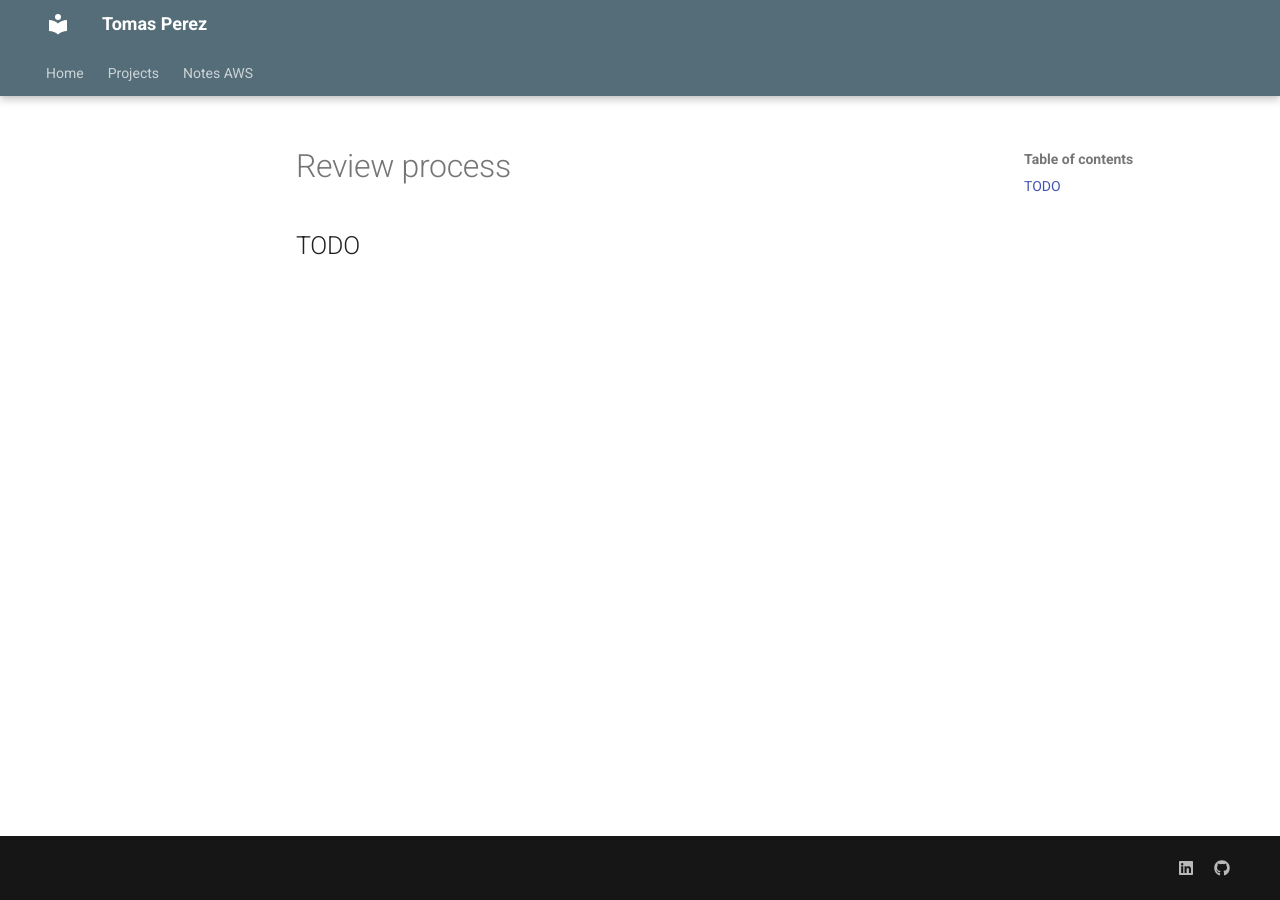
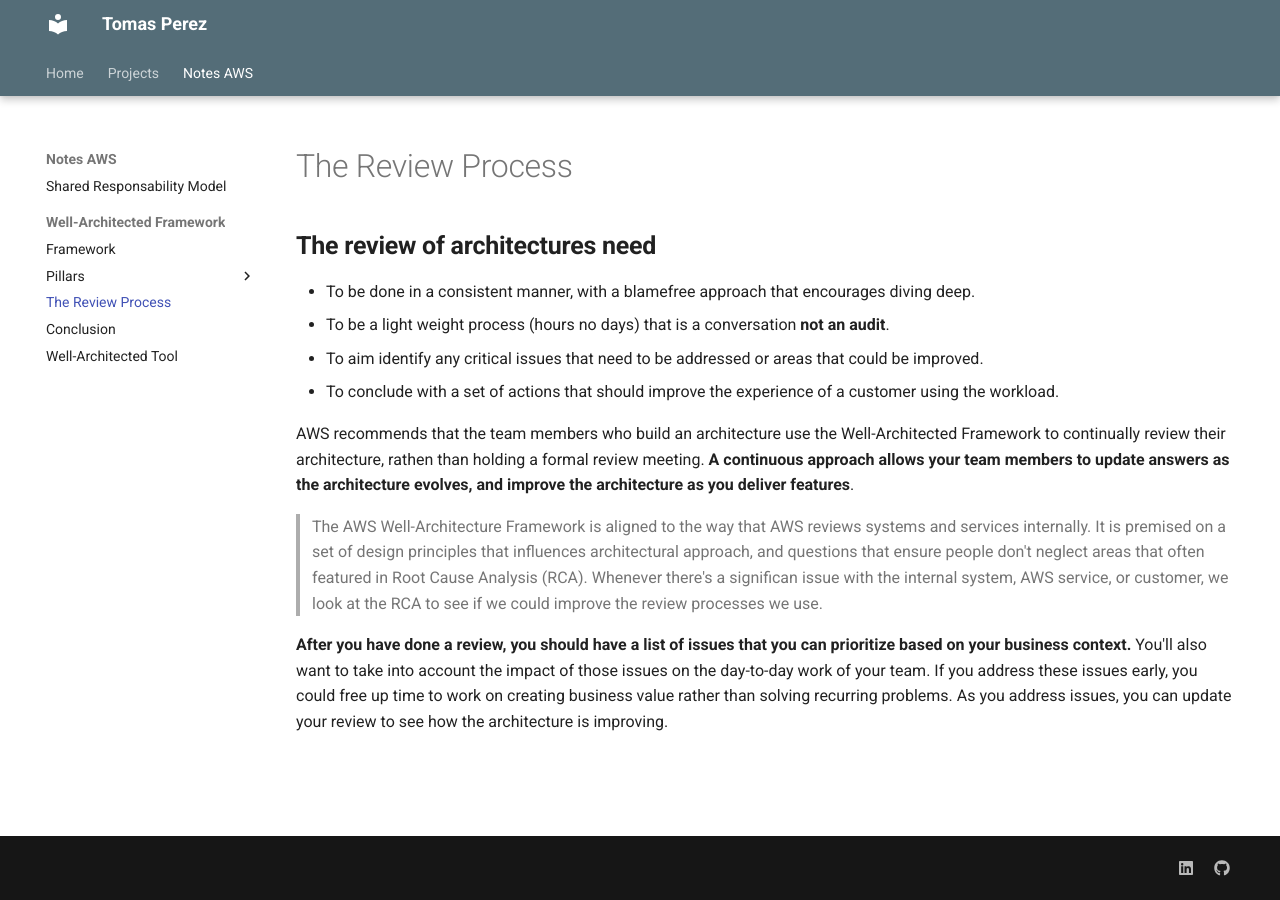
Before and after one commit to Tomperez98/blog, an MkDocs documentation site: the page built from docs/notes-aws/well-architected-framework/review-process.md, in a window 1280 px wide. Built offline with MkDocs 1.6.1 and Material for MkDocs 9.7.7, drawn with Linux system fonts in a browser that asks for light colours.

Commit message:
Waf review process (#7)
* Renaming dirs. From '_' to '-'

* On review process

* Review process TODO checked

```diff
--- a/docs/notes-aws/well-architected-framework/review-process.md
+++ b/docs/notes-aws/well-architected-framework/review-process.md
@@ -1 +1,16 @@
-## TODO
+---
+hide:
+  - toc
+---
+
+## **The review of architectures need**
+- To be done in a consistent manner, with a blamefree approach that encourages diving deep.
+- To be a light weight process (hours no days) that is a conversation **not an audit**.
+- To aim identify any critical issues that need to be addressed or areas that could be improved.
+- To conclude with a set of actions that should improve the experience of a customer using the workload.
+
+AWS recommends that the team members who build an architecture use the Well-Architected Framework to continually review their architecture, rathen than holding a formal review meeting. **A continuous approach allows your team members to update answers as the architecture evolves, and improve the architecture as you deliver features**.
+
+> The AWS Well-Architecture Framework is aligned to the way that AWS reviews systems and services internally. It is premised on a set of design principles that influences architectural approach, and questions that ensure people don't neglect areas that often featured in Root Cause Analysis (RCA). Whenever there's a significan issue with the internal system, AWS service, or customer, we look at the RCA to see if we could improve the review processes we use.
+
+**After you have done a review, you should have a list of issues that you can prioritize based on your business context.** You'll also want to take into account the impact of those issues on the day-to-day work of your team. If you address these issues early, you could free up time to work on creating business value rather than solving recurring problems. As you address issues, you can update your review to see how the architecture is improving.
--- a/mkdocs.yml
+++ b/mkdocs.yml
@@ -97,6 +97,7 @@
                       - "Data Patterns": notes-aws/well-architected-framework/pillars/sustainability/best-practices/data-patterns.md
                       - "Hardware patterns": notes-aws/well-architected-framework/pillars/sustainability/best-practices/hardware-patterns.md
                       - "Development and deployment patterns": notes-aws/well-architected-framework/pillars/sustainability/best-practices/dev-and-deploy-patterns.md
+          - "The Review Process": notes-aws/well-architected-framework/review-process.md
           - "Conclusion": notes-aws/well-architected-framework/conclusion.md
           - "Well-Architected Tool": notes-aws/well-architected-framework/well-architected-tool.md
 
```
Also changed, not shown: docs/notes-aws/well-architected-framework/conclusion.md (+5 -0 lines), todos/README.md (+1 -1 lines).
